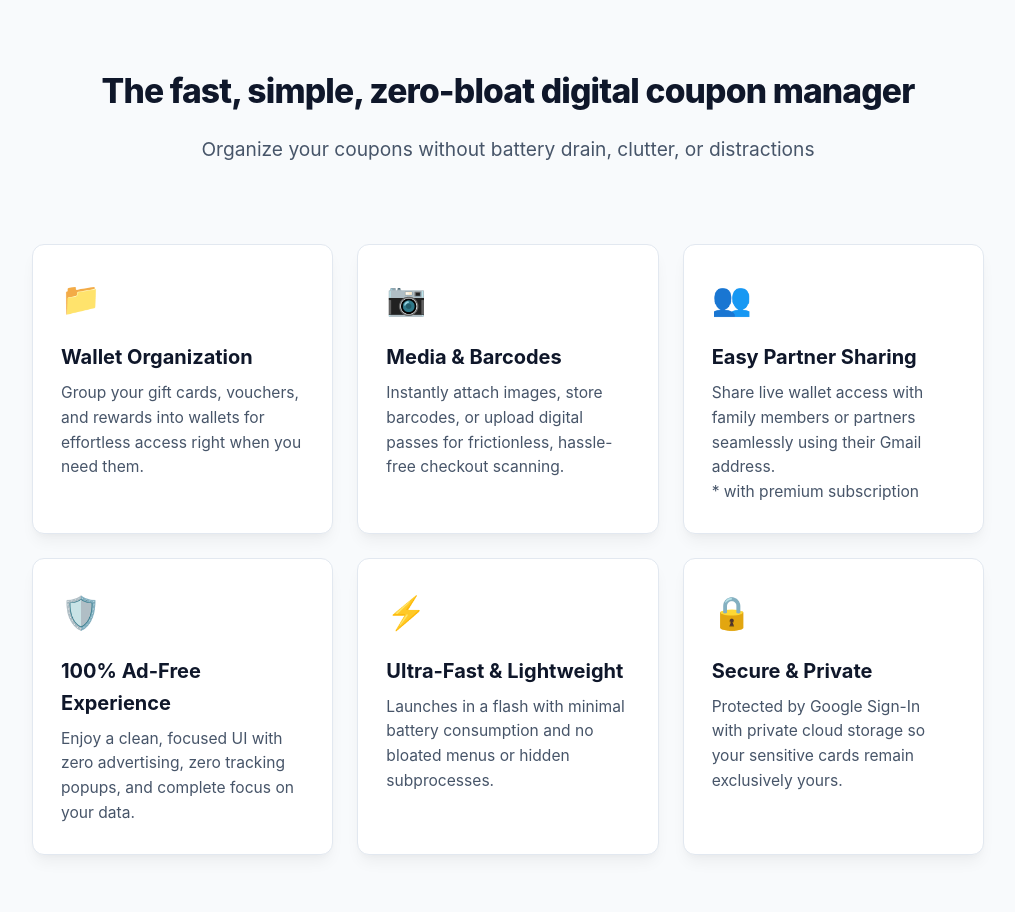
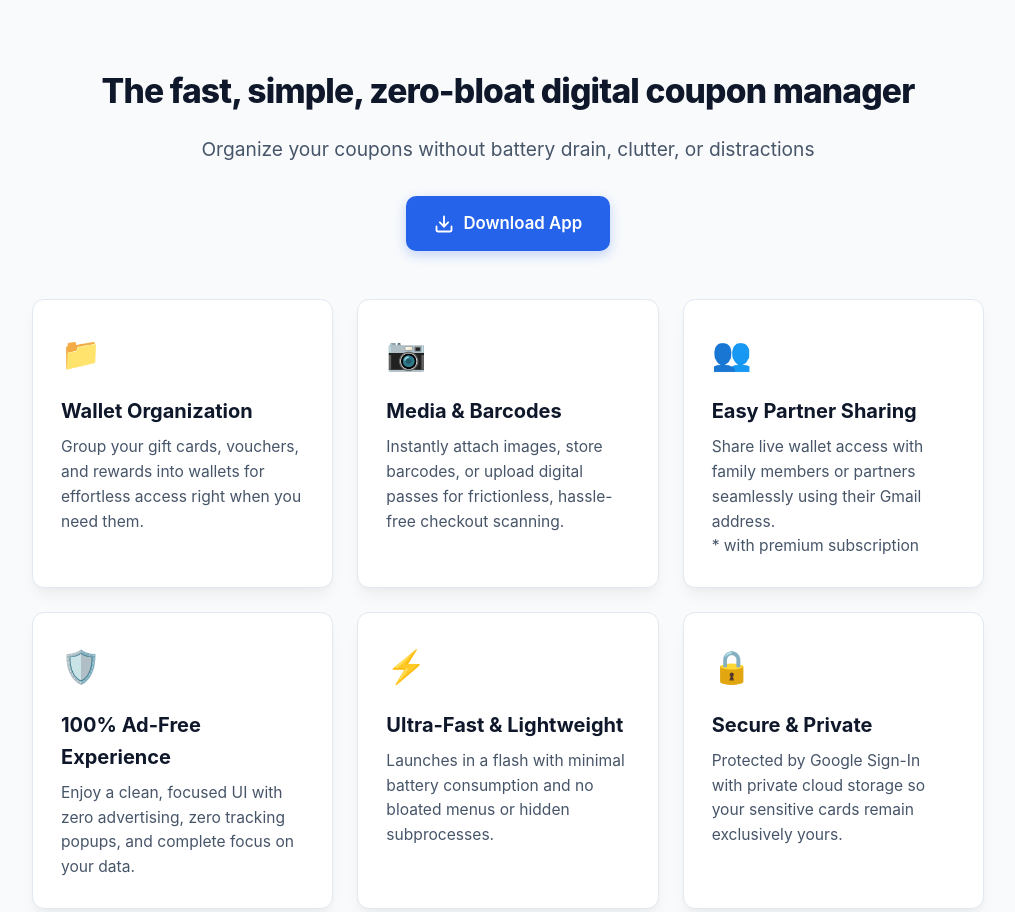
Before and after one commit to aptem-k/aptem-k.github.io, a plain HTML site: page copon/index.html in a window 1280 px wide. Shown: the top 912 px of the page, without its empty margins (132-1147 px from the left). Drawn offline with Linux system fonts and the light colour scheme.

Commit message:
Add download button for co-pon application

```diff
--- a/copon/index.html
+++ b/copon/index.html
@@ -9,10 +9,26 @@
 </head>
 <body>
 
-  <header>
+<header>
     <div class="container">
       <h1>The fast, simple, zero-bloat digital coupon manager</h1>
       <p>Organize your coupons without battery drain, clutter, or distractions</p>
+      <div class="cta-group">
+        <a
+          href="https://drive.google.com/file/d/1eJ1F8o2MsTFLHyZDaXJQfuESw6PdY8J6/view?usp=drive_link"
+          class="btn-download"
+          target="_blank"
+          rel="noopener noreferrer"
+          aria-label="Download co-pon application from Google Drive (opens in a new tab)"
+        >
+          <svg width="20" height="20" viewBox="0 0 24 24" fill="none" stroke="currentColor" stroke-width="2.2" stroke-linecap="round" stroke-linejoin="round" aria-hidden="true">
+            <path d="M21 15v4a2 2 0 0 1-2 2H5a2 2 0 0 1-2-2v-4"></path>
+            <polyline points="7 10 12 15 17 10"></polyline>
+            <line x1="12" y1="15" x2="12" y2="3"></line>
+          </svg>
+          Download App
+        </a>
+      </div>
     </div>
   </header>
 
```
